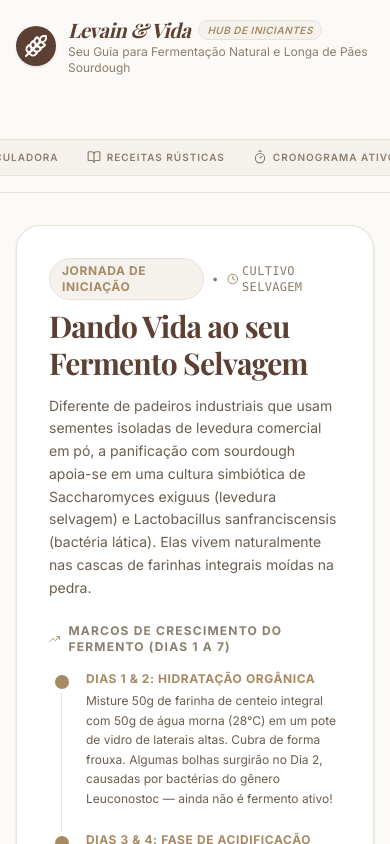
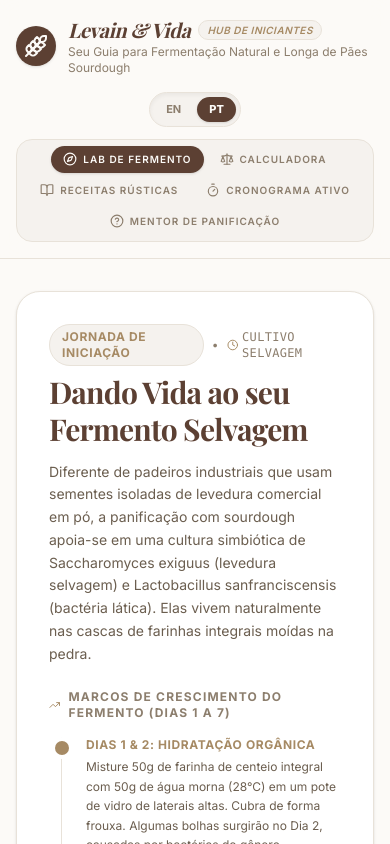
Before and after one commit to rosangelamartins-coder/Levain-Vida, a Next.js app: page / in a window 390 px wide. Shown: the top 844 px of the page. Built offline with nearby package versions, Linux system fonts and the light colour scheme; a web font is replaced by a local one.

Commit message:
style: improve mobile responsiveness for navbar
Refactor the navigation and language selector container to use a vertical stack on mobile for better layout consistency. Adjust padding and border radius for a more touch-friendly interface.

```diff
--- a/app/page.tsx
+++ b/app/page.tsx
@@ -780,7 +780,7 @@ export default function SourdoughCompanion() {
             </div>
           </div>
 
-          <div className="flex flex-wrap items-center gap-3">
+          <div className="flex flex-col md:flex-row items-center gap-3 w-full md:w-auto">
             {/* Language Selector */}
             <div className="flex items-center gap-1 bg-[#f5f2ee] p-1 rounded-full border border-[#e8e2d9] shadow-inner">
               <button
@@ -802,7 +802,7 @@ export default function SourdoughCompanion() {
             </div>
 
             {/* Core App Navigation Tabs */}
-            <nav id="navbar-tabs" className="flex items-center gap-1 bg-[#f5f2ee] p-1 rounded-full border border-[#e8e2d9] overflow-x-auto max-w-full">
+            <nav id="navbar-tabs" className="flex flex-wrap items-center justify-center gap-1 bg-[#f5f2ee] p-1.5 md:p-1 rounded-2xl md:rounded-full border border-[#e8e2d9] w-full md:w-auto">
               <button
                 id="tab-starter-btn"
                 onClick={() => setActiveTab("starter")}
```
